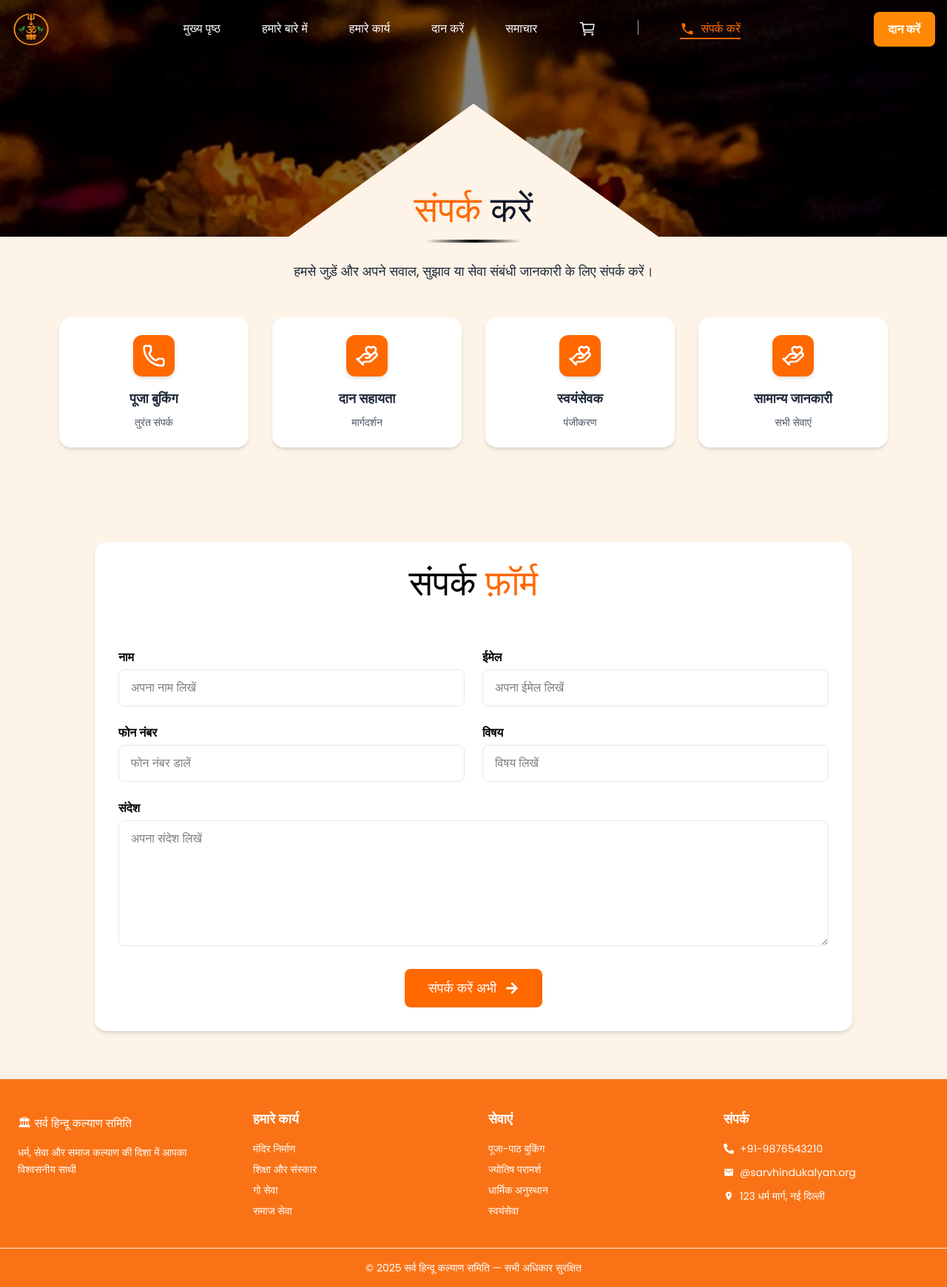
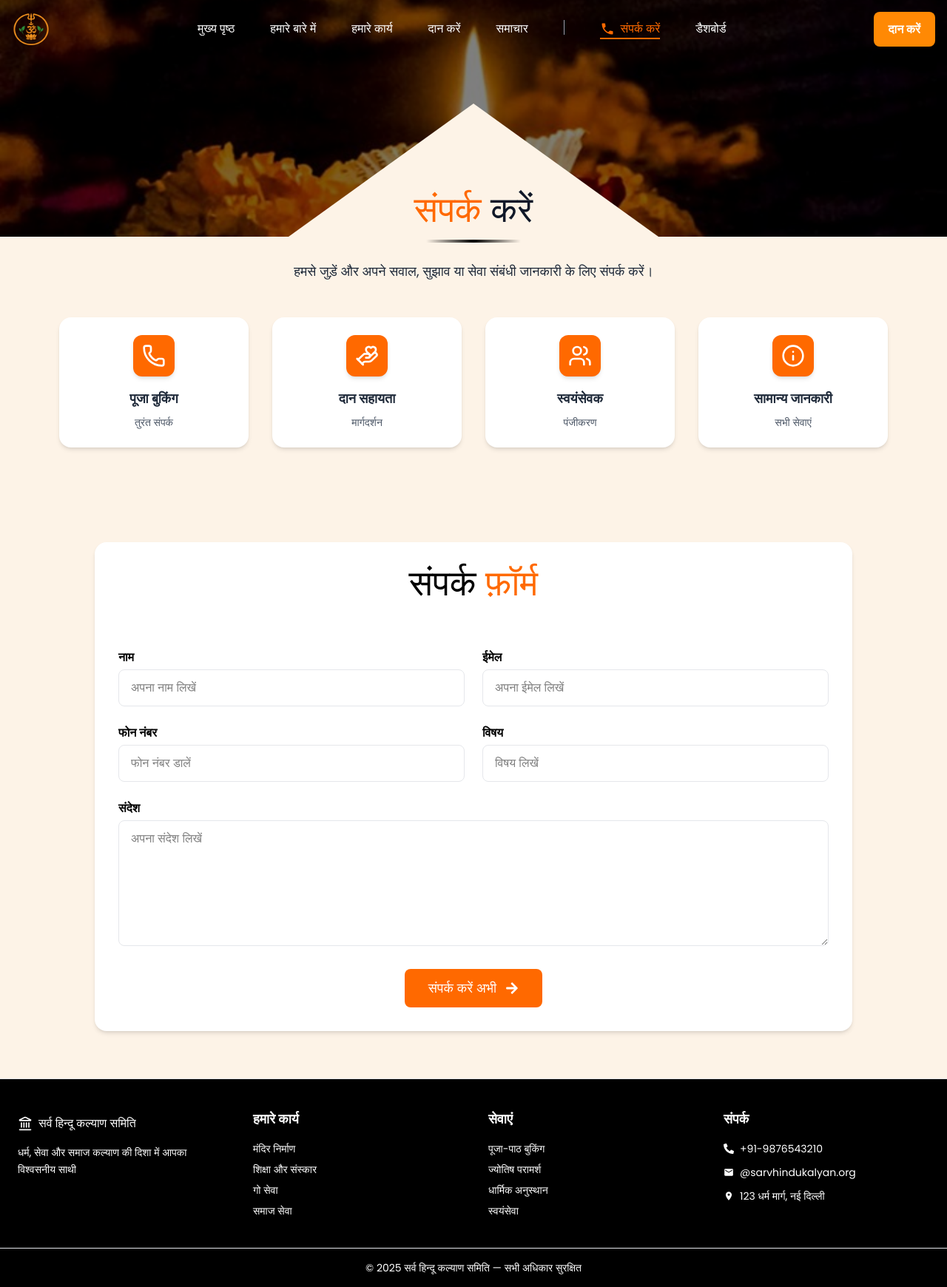
Before and after one commit to socialpranaam/sarvahindukalyansamiti, a React (Vite) app in the folder frontend/: page /contact in a window 1280 px wide. Shown: the whole page at 74% size. Built offline with nearby package versions, Linux system fonts and the light colour scheme.

Commit message:
Updated Frontend and Admin

```diff
--- a/frontend/src/components/Contact/ContactCard.jsx
+++ b/frontend/src/components/Contact/ContactCard.jsx
@@ -1,5 +1,5 @@
 import React from "react";
-import { Phone, HandHeart } from "lucide-react";
+import { Phone, HandHeart, Users, Info } from "lucide-react";
 
 const ContactCard = () => {
   const options = [
@@ -7,21 +7,25 @@ const ContactCard = () => {
       icon: <Phone className="w-8 h-8 text-white" />,
       title: "पूजा बुकिंग",
       desc: "तुरंत संपर्क",
+      color: "bg-orange-500",
     },
     {
       icon: <HandHeart className="w-8 h-8 text-white" />,
       title: "दान सहायता",
       desc: "मार्गदर्शन",
+      color: "bg-orange-500",
     },
     {
-      icon: <HandHeart className="w-8 h-8 text-white" />,
+      icon: <Users className="w-8 h-8 text-white" />,
       title: "स्वयंसेवक",
       desc: "पंजीकरण",
+      color: "bg-orange-500",
     },
     {
-      icon: <HandHeart className="w-8 h-8 text-white" />,
+      icon: <Info className="w-8 h-8 text-white" />,
       title: "सामान्य जानकारी",
       desc: "सभी सेवाएं",
+      color: "bg-orange-500",
     },
   ];
 
@@ -50,11 +54,10 @@ const ContactCard = () => {
           {/* Heading + Line */}
           <div className="relative mt-[-30px] md:mt-[-60px] flex flex-col items-center">
             <h2 className="text-3xl md:text-5xl font-medium text-gray-900 whitespace-nowrap">
-               <span className="text-orange-500">संपर्क</span> करें
+              <span className="text-orange-500">संपर्क</span> करें
             </h2>
             <div className="w-32 h-1 mx-auto mt-4 bg-gradient-to-r from-transparent via-black to-transparent"></div>
           </div>
-
 
           <div className="max-w-xl mx-auto text-center mt-6 px-6">
             <p className="text-lg text-gray-800 leading-relaxed">
@@ -71,8 +74,8 @@ const ContactCard = () => {
             key={index}
             className="bg-white rounded-2xl shadow-md hover:shadow-xl hover:scale-105 cursor-pointer transition p-6 flex flex-col items-center"
           >
-
-            <div className="bg-orange-500 p-3 rounded-xl shadow-md mb-4">
+            {/* Icon Box */}
+            <div className={`${item.color} p-3 rounded-xl shadow-md mb-4`}>
               {item.icon}
             </div>
             {/* Text */}
--- a/frontend/src/components/Footer/Footer.jsx
+++ b/frontend/src/components/Footer/Footer.jsx
@@ -1,18 +1,19 @@
+import { Landmark } from "lucide-react";
 import React from "react";
 import { FaPhoneAlt } from "react-icons/fa";
 import { MdEmail, MdLocationOn } from "react-icons/md";
 
 const Footer = () => {
   return (
-    <footer className="bg-[#f97316] border-t border-gray-200">
+    <footer className="bg-black border-t border-gray-200">
       {/* Middle Section */}
       <div className=" py-10 text-white">
         <div className="max-w-7xl mx-auto px-6 grid grid-cols-2 md:grid-cols-4 gap-10">
 
           {/* About */}
           <div>
-            <p className="text-white font-medium mt-2">
-              🏛 सर्व हिन्दू कल्याण समिति
+            <p className="text-white flex items-center gap-2 font-medium mt-2">
+              <Landmark size={20}/> सर्व हिन्दू कल्याण समिति
             </p>
             <p className="text-white mt-4 text-sm leading-relaxed">
               धर्म, सेवा और समाज कल्याण की दिशा में आपका विश्वसनीय साथी
--- a/frontend/src/components/Header/Header.jsx
+++ b/frontend/src/components/Header/Header.jsx
@@ -1,6 +1,5 @@
 import React, { useState, useEffect } from "react";
 import { Link, useLocation } from "react-router-dom";
-import { IoCartOutline } from "react-icons/io5";
 import { IoMdCall } from "react-icons/io";
 import { FaBars, FaTimes } from "react-icons/fa";
 
@@ -33,7 +32,7 @@ const Header = () => {
   return (
     <header
       className={`fixed top-0 left-0 w-full z-50 transition-colors duration-300 ${
-        isScrolled ? "bg-black/60" : "bg-transparent"
+        isScrolled ? "bg-black/80" : "bg-transparent"
       }`}
     >
       <div className="max-w-7xl mx-auto px-4 py-4 flex justify-between items-center">
@@ -45,20 +44,18 @@ const Header = () => {
           </div>
 
           {/* Desktop Navigation */}
-          <nav className="flex space-x-8 font-sm gap-6">
+          <nav className="flex space-x-8 font-sm gap-4">
             <Link to="/" className={getLinkClasses("/")}>मुख्य पृष्ठ</Link>
             <Link to="/about" className={getLinkClasses("/about")}>हमारे बारे में</Link>
             <Link to="/ourworks" className={getLinkClasses("/ourworks")}>हमारे कार्य</Link>
             <Link to="/donation" className={getLinkClasses("/donation")}>दान करें</Link>
             <Link to="/news" className={getLinkClasses("/news")}>समाचार</Link>
-            <Link to="/cart" className={`${getLinkClasses("/cart")} text-2xl`}>
-              <IoCartOutline />
-            </Link>
             <div className="h-5 border-l border-gray-400"></div>
             <Link to="/contact" className={`${getLinkClasses("/contact")} flex items-center gap-2`}>
               <IoMdCall className="text-xl" />
               संपर्क करें
             </Link>
+            <Link to="/admin" className={getLinkClasses("/admin")}>डैशबोर्ड</Link>
           </nav>
 
           {/* Donate Button */}
@@ -94,16 +91,10 @@ const Header = () => {
 
   {/* Right Section (Cart + Contact + Donate Button) */}
   <div className="flex items-center gap-4">
-    {/* Cart */}
-    <Link
-      to="/cart"
-      className={`${getLinkClasses("/cart")} text-2xl flex items-center`}
-    >
-      <IoCartOutline />
-    </Link>
+
 
     {/* Divider */}
-    <div className="h-6 border-l border-gray-400"></div>
+    {/* <div className="h-6 border-l border-gray-400"></div> */}
 
     {/* Phone Icon */}
     <Link
@@ -113,6 +104,7 @@ const Header = () => {
       )} flex items-center gap-1 text-lg`}
     >
       <IoMdCall />
+      संपर्क करें
     </Link>
 
     {/* Donate Button */}
--- a/frontend/src/components/Works/NewWork.jsx
+++ b/frontend/src/components/Works/NewWork.jsx
@@ -1,9 +1,10 @@
 import React from "react";
-import { Landmark } from "lucide-react";
+import { Landmark, BookOpenCheck, Sun } from "lucide-react"; // extra icons import kiye
 
 const services = [
   {
     title: "पूजा–पाठ बुकिंग",
+    icon: <BookOpenCheck size={30} />, // icon add
     points: [
       "मंदिर या घर पर पूजन (गृह प्रवेश, हवन, सत्यनारायण कथा आदि)",
       "ऑनलाइन बुकिंग सुविधा",
@@ -12,10 +13,11 @@ const services = [
   },
   {
     title: "ज्योतिष एवं परामर्श",
+    icon: <Sun size={30} />, // icon add
     points: [
-      "मंदिर या घर पर पूजन (गृह प्रवेश, हवन, सत्यनारायण कथा आदि)",
-      "ऑनलाइन बुकिंग सुविधा",
-      "पंडितजी और सामग्री की संपूर्ण व्यवस्था",
+      "जन्म कुंडली और राशि विश्लेषण",
+      "ऑनलाइन/ऑफलाइन परामर्श",
+      "जीवन और करियर संबंधी मार्गदर्शन",
     ],
   },
 ];
@@ -44,7 +46,7 @@ const NewServices = () => {
           >
             {/* Icon */}
             <div className="w-12 h-12 bg-orange-400 text-white flex items-center justify-center rounded-lg">
-              <Landmark size={30} />
+              {service.icon}
             </div>
 
             {/* Title */}
@@ -52,6 +54,7 @@ const NewServices = () => {
               {service.title}
             </h3>
 
+            {/* Points */}
             <ul className="text-gray-700 space-y-2 text-md">
               {service.points.map((point, i) => (
                 <li key={i} className="flex items-start gap-2">
@@ -60,7 +63,6 @@ const NewServices = () => {
                 </li>
               ))}
             </ul>
-
           </div>
         ))}
       </div>
--- a/frontend/src/pages/Admin/PujaBooking.jsx
+++ b/frontend/src/pages/Admin/PujaBooking.jsx
@@ -200,7 +200,7 @@ const PujaBooking = () => {
       {filteredBookings.length === 0 ? (
         <p className="text-gray-500">No bookings found.</p>
       ) : (
-        <div className="grid grid-cols-1 md:grid-cols-1 gap-6">
+        <div className="grid grid-cols-1 md:grid-cols-3 gap-6">
           {filteredBookings.map((b) => (
             <div
               key={b.id}
```
Lines whose indentation alone changed are shown as unchanged.
